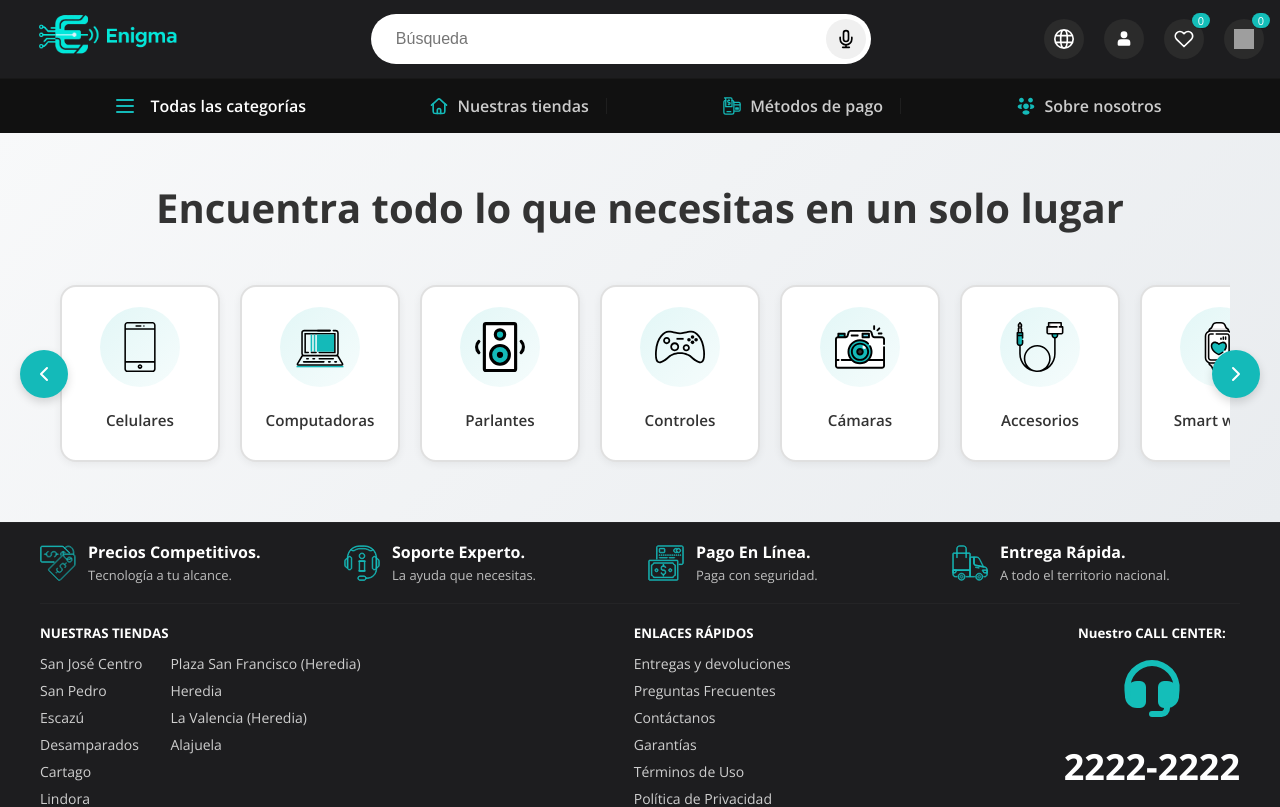
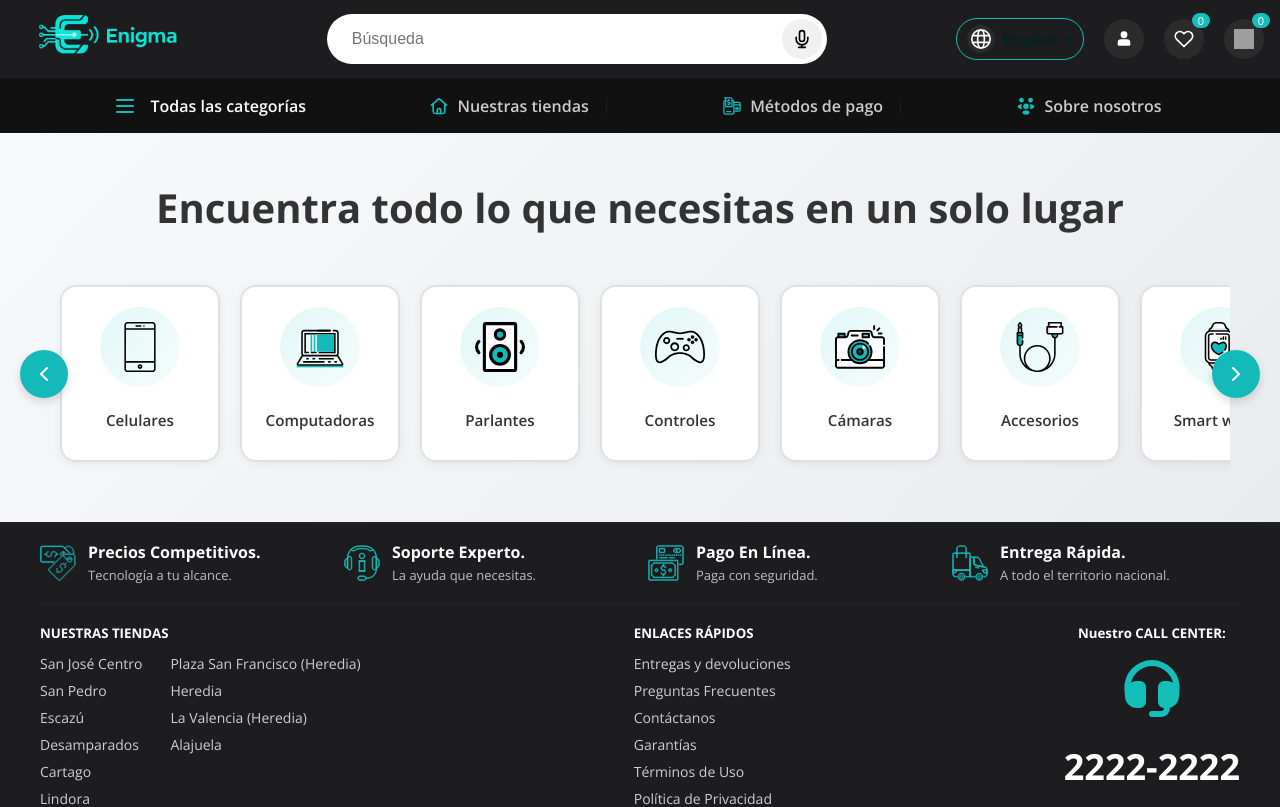
Before and after one commit to NataliaTEC/e-commerce, a React (Vite) app in the folder frontend-ecommerce/: page / in a window 1280 px wide. Shown: the top 807 px of the page. Built offline with nearby package versions, Linux system fonts and the light colour scheme; grey boxes are pictures that could not be loaded.

Commit message:
cambios varios

```diff
--- a/frontend-ecommerce/src/components/header.css
+++ b/frontend-ecommerce/src/components/header.css
@@ -408,3 +408,10 @@ form.search-container {
   .logo { height: 34px; }
   .header-icons { gap: 4px; }
 }
+
+/* Language toggle styling */
+.language-toggle{ display:inline-flex; align-items:center; gap:0.5rem; background:transparent; border:1px solid var(--accent,#14bab9); padding:6px 10px; border-radius:999px; cursor:pointer; color:var(--text,#032323); font-weight:600 }
+.language-toggle .icon-circle{ width:28px; height:28px }
+.language-toggle .language-label{ font-size:0.95rem }
+.language-toggle .language-caret{ font-size:0.9rem; opacity:0.8 }
+@media (max-width:600px){ .language-toggle .language-label{ display:none } }
--- a/frontend-ecommerce/src/components/header.jsx
+++ b/frontend-ecommerce/src/components/header.jsx
@@ -16,6 +16,13 @@ export default function Header() {
   const [isMobileSearchOpen, setIsMobileSearchOpen] = useState(false)
   const [megaOpen, setMegaOpen] = useState(false)
   const [activeCat, setActiveCat] = useState(categories[0] || null)
+  const [locale, setLocale] = useState(() => {
+    try {
+      return localStorage.getItem('locale') || document.documentElement.lang || 'es'
+    } catch {
+      return 'es'
+    }
+  })
 
   useEffect(() => {
     const updateHeaderHeight = () => {
@@ -41,6 +48,19 @@ export default function Header() {
       if (ro && observed) ro.unobserve(observed)
     }
   }, [])
+
+  useEffect(() => {
+    try {
+      document.documentElement.lang = locale
+    } catch (e) {
+      console.warn('Could not set document.lang', e)
+    }
+    try {
+      localStorage.setItem('locale', locale)
+    } catch (e) {
+      console.warn('Could not persist locale', e)
+    }
+  }, [locale])
 
   return (
     <div className="header-navigation-container" ref={headerRef}>
@@ -84,11 +104,20 @@ export default function Header() {
             <img src={searchIcon} alt="Buscar" className="svg-icon mobile-search-icon" />
           </button>
 
-          <Link to="/lenguaje" className="user-button" aria-label="Lenguaje">
+          <button
+            type="button"
+            className="user-button language-toggle"
+            aria-label="Cambiar idioma"
+            onClick={() => setLocale((prev) => (prev && String(prev).toLowerCase().startsWith('en') ? 'es' : 'en'))}
+          >
             <span className="icon-circle">
               <img src={LangIcon} alt="Lenguaje" className="svg-icon user-icon" />
             </span>
-          </Link>
+            <span className="language-label">
+              {String(locale).toLowerCase().startsWith('en') ? 'English' : 'Español'}
+            </span>
+            <span className="language-caret">▾</span>
+          </button>
 
           <Link to="/Login" className="user-button" aria-label="Menú de usuario">
             <span className="icon-circle">
```
